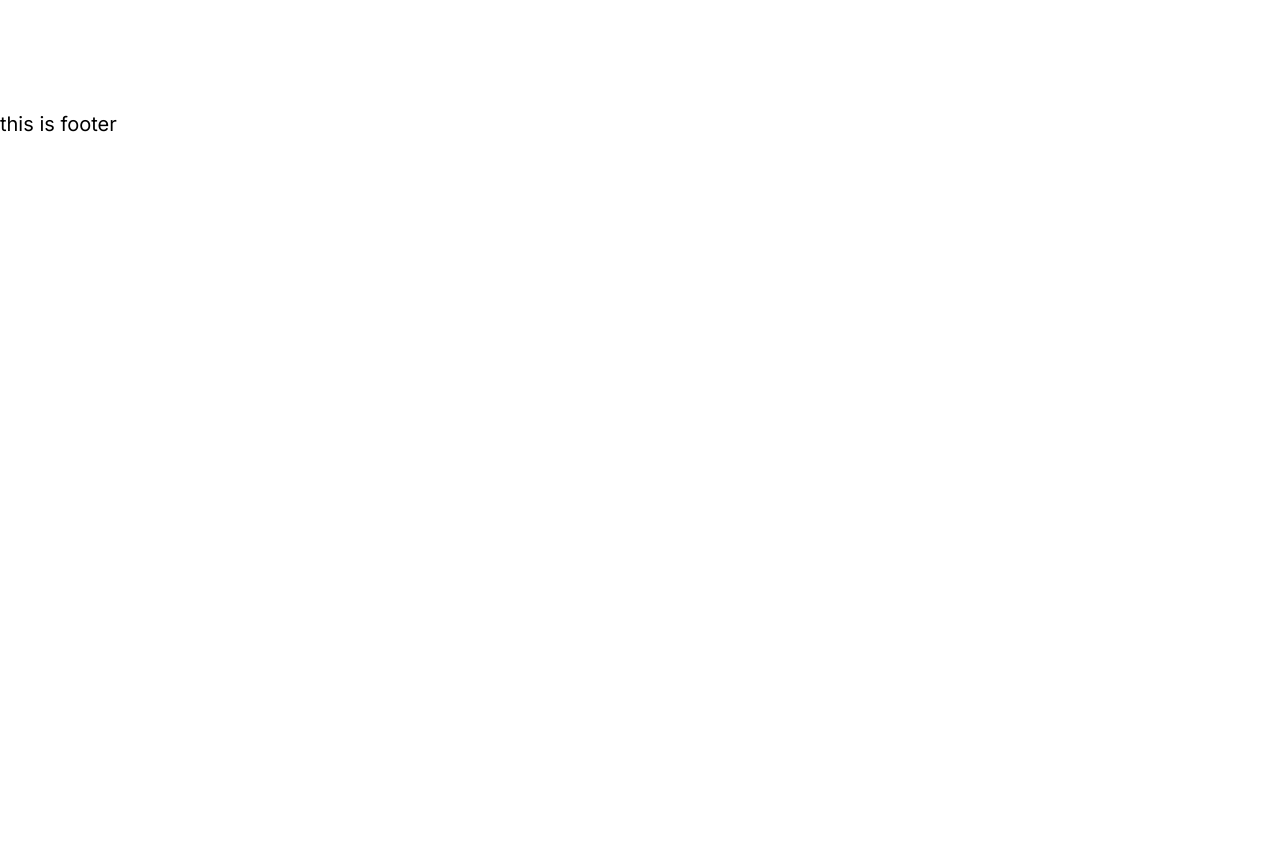
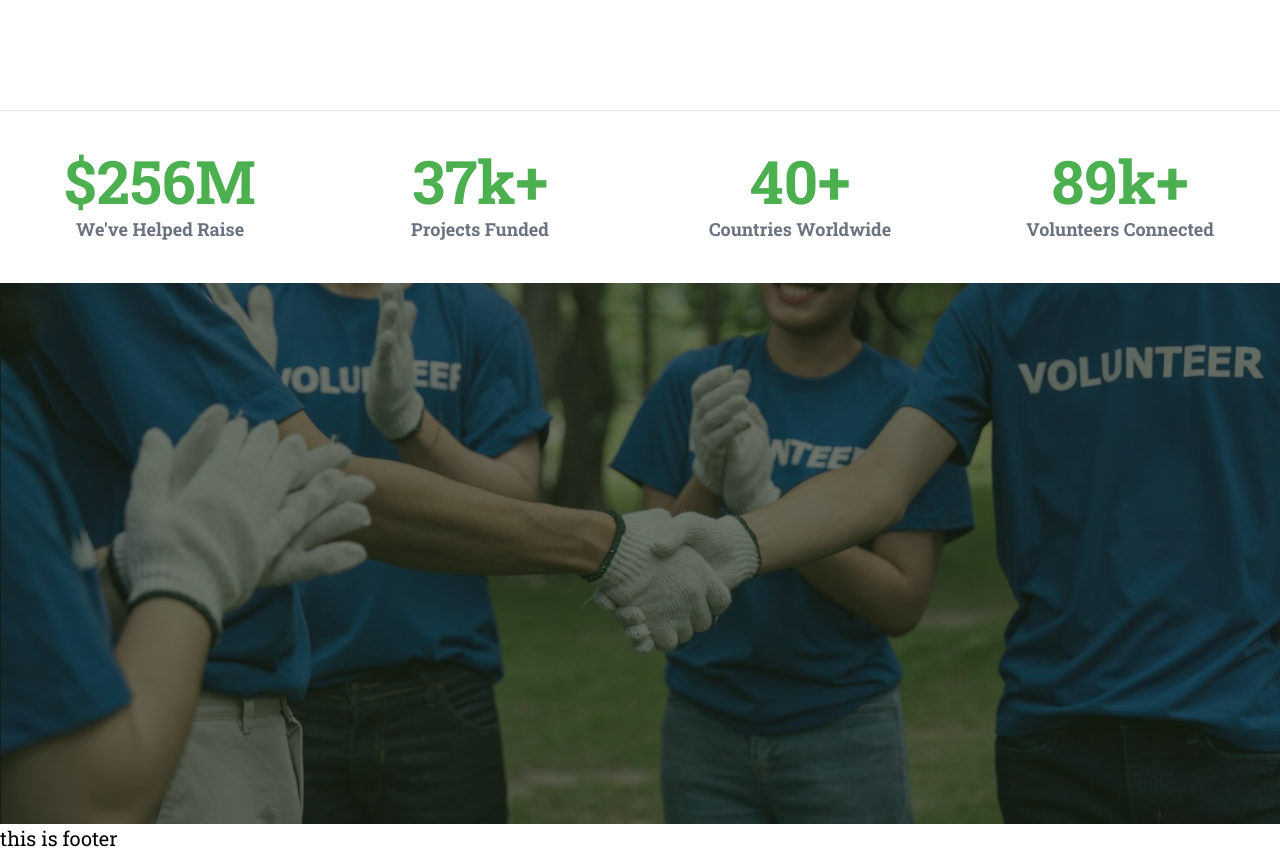
Before and after one commit to shakilahmedshuvo/earth-donor, a Next.js app: page / in a window 1280 px wide. Shown: the part 1329-2181 px from the top of the page. Before the commit the page ends 1467 px from the top, so only its background shows below. Built offline with nearby package versions, Linux system fonts and the light colour scheme.

Commit message:
add Volunteer img section

```diff
--- /dev/null
+++ b/src/Components/BecomeVolunteer/BecomeVolunteer.jsx
@@ -0,0 +1,67 @@
+import volunteerImg from "@/assets/Volunteer.png"
+import Image from "next/image";
+
+const BecomeVolunteer = () => {
+    return (
+        <div>
+            <div className="max-w-7xl mx-auto">
+                {/* hr line */}
+                <hr />
+
+                {/* number section start */}
+                <div className="grid grid-cols-4 text-6xl text-[#4CAF50] font-bold py-10">
+
+                    <div className="text-center">
+                        <h2>$256M</h2>
+                        <p className="text-lg text-gray-500 mt-1">
+                            We've Helped Raise
+                        </p>
+                    </div>
+
+                    <div className="text-center">
+                        <h2>37k+</h2>
+                        <p className="text-lg text-gray-500 mt-1">
+                            Projects Funded
+                        </p>
+                    </div>
+
+                    <div className="text-center">
+                        <h2>40+</h2>
+                        <p className="text-lg text-gray-500 mt-1">
+                            Countries Worldwide
+                        </p>
+                    </div>
+
+                    <div className="text-center">
+                        <h2>89k+</h2>
+                        <p className="text-lg text-gray-500 mt-1">
+                            Volunteers Connected
+                        </p>
+                    </div>
+
+                </div>
+                {/* number section end */}
+            </div>
+
+
+            {/* img section start */}
+            <div className="relative">
+                <Image
+                    className="w-full"
+                    width={1900}
+                    height={100}
+                    src={volunteerImg}
+                    alt=""
+                />
+
+                <div className="absolute top-0 text-white bg-[#192515] bg-opacity-60 w-full h-full">
+
+
+                </div>
+            </div>
+            {/* img section end */}
+        </div>
+    );
+};
+
+export default BecomeVolunteer;
--- a/src/app/layout.js
+++ b/src/app/layout.js
@@ -1,10 +1,10 @@
-import { Inter } from "next/font/google";
+import { Inter, Roboto_Slab } from "next/font/google";
 import "./globals.css";
 import Navbar from "@/Components/Navbar/Navbar";
 import Footer from "@/Components/Footer/Footer";
 
-const inter = Inter({ subsets: ["latin"] });
-
+// const inter = Inter({ subsets: ["latin"] });
+const roboto = Roboto_Slab({ subsets: ["latin"] })
 export const metadata = {
   title: "Earth Donor",
   description: "Generated by create next app",
@@ -14,7 +14,7 @@ export default function RootLayout({ children }) {
   return (
     <html lang="en">
       <body
-        className={inter.className}>
+        className={roboto.className}>
         <Navbar />
         {children}
         <Footer />
--- a/src/app/page.js
+++ b/src/app/page.js
@@ -1,4 +1,5 @@
 import Banner from "@/Components/Banner/Banner";
+import BecomeVolunteer from "@/Components/BecomeVolunteer/BecomeVolunteer";
 import WhoWeAre from "@/Components/WhoWeAre/WhoWeAre";
 
 export default function Home() {
@@ -6,6 +7,7 @@ export default function Home() {
     <main>
       <Banner />
       <WhoWeAre />
+      <BecomeVolunteer />
     </main>
   );
 }
```
Also changed, not shown: src/assets/Volunteer.png (added).
